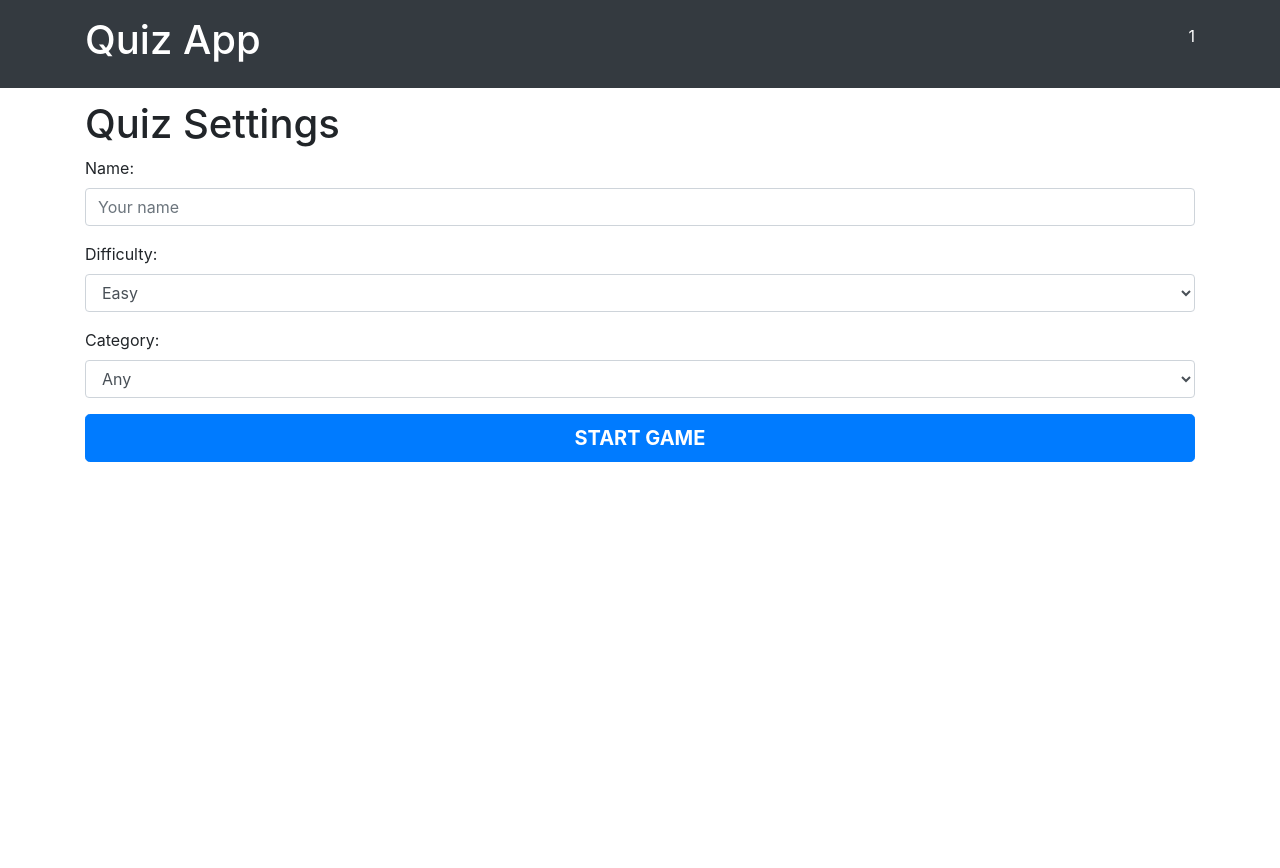
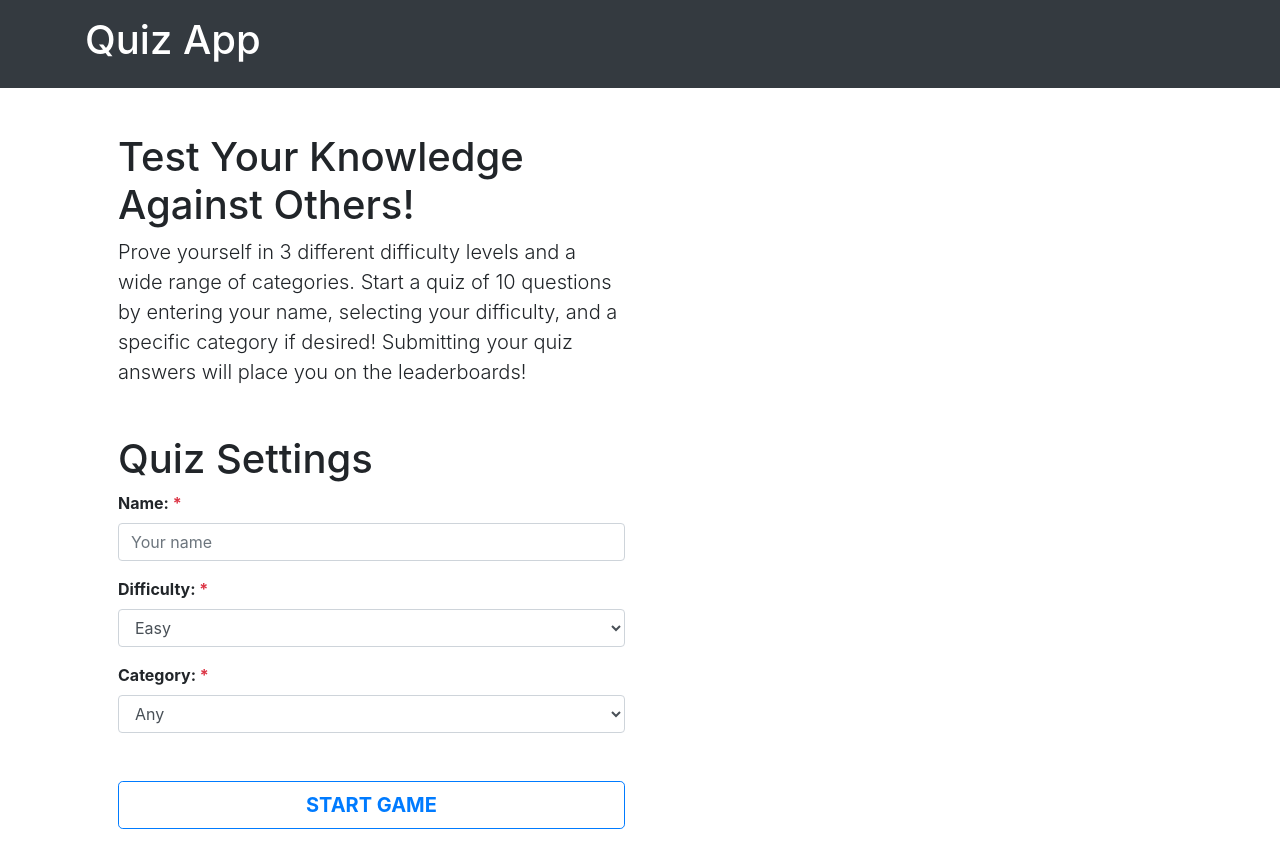
Before and after one commit to cnguyen-13/quiz-app-leaderboard, a React (Create React App) app: page / in a window 1280 px wide. Shown: the top 868 px of the page. Before the commit the page ends 800 px from the top, so only its background shows below. Built offline with nearby package versions, Linux system fonts and the light colour scheme.

Commit message:
Basic styling

```diff
--- a/public/index.html
+++ b/public/index.html
@@ -10,11 +10,21 @@
   <link rel="stylesheet" href="https://stackpath.bootstrapcdn.com/bootstrap/4.5.2/css/bootstrap.min.css"
     integrity="sha384-JcKb8q3iqJ61gNV9KGb8thSsNjpSL0n8PARn9HuZOnIxN0hoP+VmmDGMN5t9UJ0Z" crossorigin="anonymous">
   <style>
+    .app {
+      padding: 0;
+    }
+
     .settings,
+
     .quiz,
     .results {
-      margin-top: 100px;
+      margin-top: 150px;
     }
+
+    .margin-top {
+      margin-top: 85px;
+    }
+
 
     li {
       cursor: pointer;
@@ -25,7 +35,8 @@
 
 <body>
   <noscript>You need to enable JavaScript to run this app.</noscript>
-  <div id="root"></div>
+  <div id="root">
+  </div>
   <script src="https://unpkg.com/aos@next/dist/aos.js"></script>
   <script>
     AOS.init({ once: true });
--- a/src/Frontend/App.tsx
+++ b/src/Frontend/App.tsx
@@ -32,7 +32,7 @@ function App() {
     }
 
     return (
-        <div className="app container ">
+        <div className="app container-fluid">
             {didGameStart ? <QuizPage questions={questions} playerName={player} /> : <SettingsPage startGame={startGame} />}
         </div>
     );
--- a/src/Frontend/Components/QuestionCard/QuestionCard.tsx
+++ b/src/Frontend/Components/QuestionCard/QuestionCard.tsx
@@ -20,11 +20,14 @@ function QuestionCard(props: Props) {
         const childrenElements = parentUlElement.childNodes;
         for (let i = 0; i < childrenElements.length; i++) {
             const child = childrenElements[i];
-            child.classList.remove('active')
+            //child.classList.remove('active');
+            child.classList.remove('list-group-item-info');
         }
 
         //Change the clicked item to active
-        e.target.classList.add('active')
+        e.target.classList.add('list-group-item-info');
+        //e.target.classList.add('active');
+
 
     }
     //2 cases: correctAnswer === selectedAnswer && correctAnswer !== selectedAnswer
@@ -49,7 +52,7 @@ function QuestionCard(props: Props) {
                     })
                         : answer_choices.map(choice => {
                             return (
-                                <li onClick={changeActive} className="list-group-item ">
+                                <li onClick={changeActive} className="list-group-item   ">
                                     {decodeHTMLEntities(choice)}
                                 </li>
                             )
--- a/src/Frontend/Components/QuizPage/QuizPage.tsx
+++ b/src/Frontend/Components/QuizPage/QuizPage.tsx
@@ -45,7 +45,7 @@ function QuizPage(props: Props) {
             let selectedAnswer = null;
             for (let i = 0; i < choices.length; i++) {
                 const choice = choices[i];
-                if (choice.classList.contains('active')) {
+                if (choice.classList.contains('list-group-item-info')) {
                     selectedAnswer = choice.textContent;
                     const correctSelectedPair = {
                         correctAnswer: correctAnswer,
@@ -73,9 +73,9 @@ function QuizPage(props: Props) {
 
     return (
         <>
-            <Navbar message={!didGameEnd ? `Good Luck ${playerName}!` : 'End Results'} timer={!didGameEnd ? formatTime(secondsElapsed) : ''} />
+            <Navbar message={!didGameEnd ? `Quiz App | Quiz` : 'Quiz App | End Results'} timer={!didGameEnd ? formatTime(secondsElapsed) : ''} />
             <div className="quiz">
-                <h2 className="text-center mt-3 mb-3">{!didGameEnd ? 'Quiz Page!' : 'Results Page!'}</h2>
+                {/* <h2 className="text-center mt-3 mb-3">{!didGameEnd ? 'Quiz Page!' : 'Results Page!'}</h2> */}
                 {!didGameEnd ?
                     <>
                         {questions.map((question, idx) => {
--- a/src/Frontend/Components/ResultsPage/ResultsPage.tsx
+++ b/src/Frontend/Components/ResultsPage/ResultsPage.tsx
@@ -22,17 +22,21 @@ function ResultsPage(props: Props) {
 
     return (
         <div className="results">
+            <h2>Results</h2>
             <p>Player Name: {playerName}</p>
             <p>Correct: {correct} / {TOTAL_QUESTIONS}</p>
             <p>Accuracy: {accuracy(correct)}</p>
             <p>Time Elapsed: {formatTime(timeElapsed)}</p>
             <p>Average Time Per Questions: {averageTimePer(timeElapsed)}s</p>
 
+            <section className="mt-5">
+                <h2>Questions Review</h2>
+                {questions.map((question, idx) => {
+                    const pair = correctAndSelectedPairs[idx];
+                    return <QuestionCard question={question} questionNum={idx + 1} showAnswers={true} selectedAnswer={pair.userAnswer} correctAnswer={pair.correctAnswer} />
+                })}
+            </section>
 
-            {questions.map((question, idx) => {
-                const pair = correctAndSelectedPairs[idx];
-                return <QuestionCard question={question} questionNum={idx + 1} showAnswers={true} selectedAnswer={pair.userAnswer} correctAnswer={pair.correctAnswer} />
-            })}
         </div>
     )
 }
--- a/src/Frontend/Components/SettingsPage/SettingsPage.tsx
+++ b/src/Frontend/Components/SettingsPage/SettingsPage.tsx
@@ -12,16 +12,29 @@ function SettingsPage(props: Props) {
     const { startGame } = props
 
     return (
-        <>
-            <Navbar message={'Quiz App'} timer={'1'} />
-            <div className="settings">
-                <h1>Quiz Settings</h1>
+        <div className="container-fluid settings-page">
+            <Navbar message={'Quiz App'} timer={''} />
+            <div className="container margin-top p-5">
+                <div className="row">
+                    <div className=" col-sm col-xl-6">
+                        <div className=" mb-5 text-center text-xl-left" data-aos="fade-up">
+                            <h1>Test Your Knowledge Against Others!</h1>
+                            <p className="lead">Prove yourself in 3 different difficulty levels and a wide range of categories. Start a quiz of 10 questions by entering your name,
+                            selecting your difficulty, and a specific category if desired! Submitting your quiz answers will place you on the leaderboards!</p>
+
+                        </div>
+                    </div>
+                </div>
+
+                <div className="row">
+                    <div className="col-sm col-xl-6" data-aos="fade-up" >
+                        <h1 className="text-center text-xl-left">Quiz Settings</h1>
                         <div className="form-group">
-                    <label className="d-block" htmlFor="player-name">Name:</label>
+                            <label className="d-block font-weight-bold" htmlFor="player-name">Name: <span className="text-danger">*</span></label>
                             <input className="d-block form-control" type="text" id="player-name" placeholder="Your name" />
                         </div>
                         <div className="form-group">
-                    <label className="d-block" htmlFor="player-difficulty">Difficulty:</label>
+                            <label className="d-block font-weight-bold" htmlFor="player-difficulty">Difficulty: <span className="text-danger">*</span></label>
                             <select className="d-block form-control" id="player-difficulty">
                                 <option value={DifficultyType['EASY']}>Easy</option>
                                 <option value={DifficultyType['MEDIUM']}>Medium</option>
@@ -30,8 +43,8 @@ function SettingsPage(props: Props) {
 
                         </div>
 
-                <div className="form-group">
-                    <label className="d-block" htmlFor="player-category">Category:</label>
+                        <div className="form-group mb-5">
+                            <label className="d-block font-weight-bold" htmlFor="player-category">Category: <span className="text-danger">*</span></label>
                             <select className="d-block form-control" id="player-category">
                                 {categories.map(category => {
                                     return (<option value={category[1]}>{category[0]}</option>)
@@ -41,11 +54,15 @@ function SettingsPage(props: Props) {
 
                         </div>
                         <div>
-                    <button className="btn btn-lg btn-primary w-100 font-weight-bold text-uppercase" onClick={startGame}>Start Game</button>
+                            <button className="btn btn-lg btn-outline-primary w-100 font-weight-bold text-uppercase" onClick={startGame}>Start Game</button>
+                        </div>
+                    </div>
+                </div>
+
+
             </div>
 
         </div>
-        </>
     )
 }
 
--- a/src/Frontend/HelperFunctions/decodeHTMLEntities.ts
+++ b/src/Frontend/HelperFunctions/decodeHTMLEntities.ts
@@ -1,5 +1,5 @@
 function decodeHTMLEntities(str: string): string {
-    const entities = [['&quot;', '"'], ['&#039;', "'"], ['&rsquo;', "'"], ['&amp;', '&']]
+    const entities = [['&quot;', '"'], ['&#039;', "'"], ['&rsquo;', "'"], ['&amp;', '&'], ['&ldquo;', '"'], ['&eacute;', 'é']]
     let resultStr: string = str;
     for (let i = 0; i < entities.length; i++) {
         const pair = entities[i];
```
Also changed, not shown: public/bgimage.jpg (added). Lines whose indentation alone changed are shown as unchanged.
